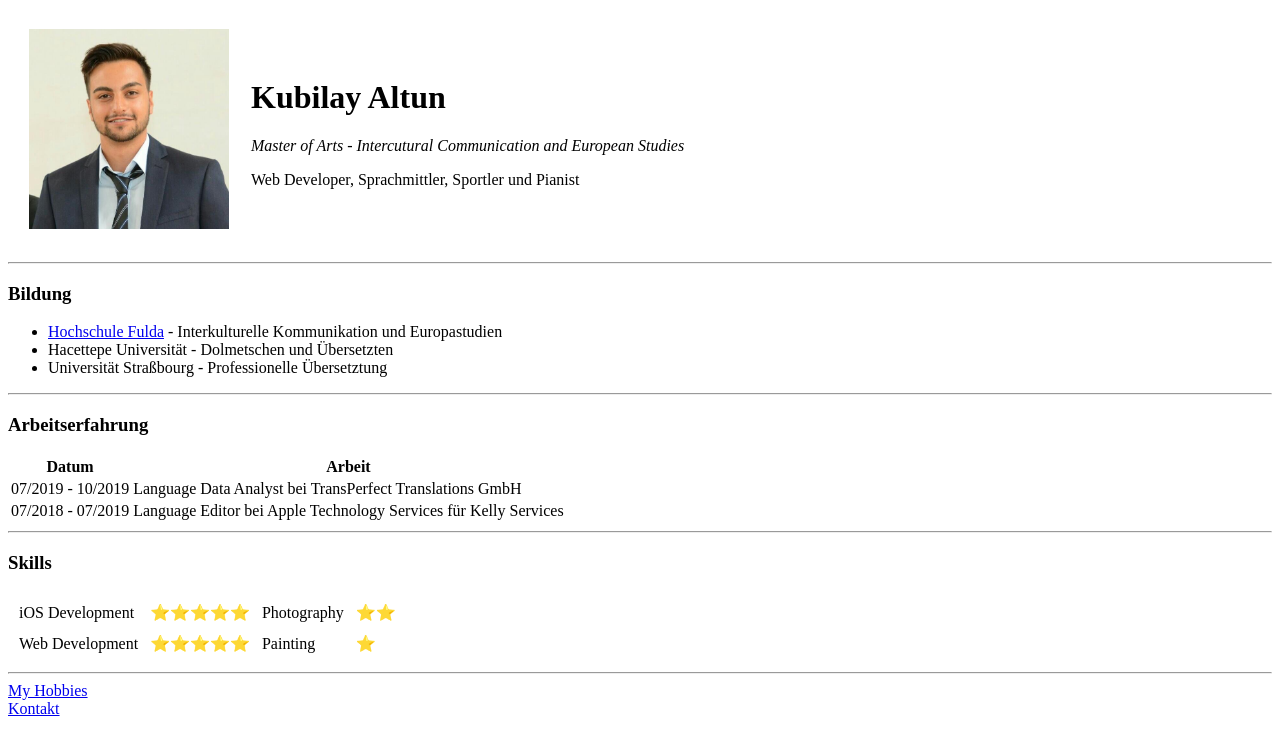
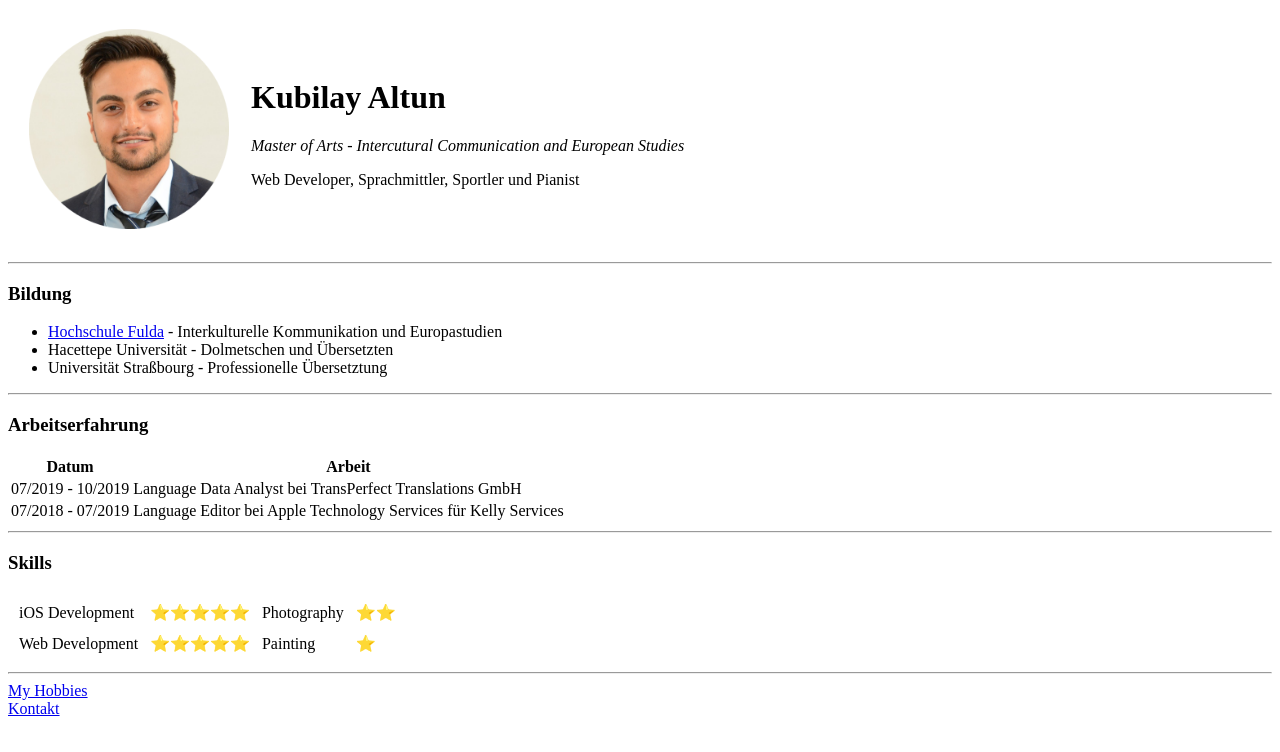
Before and after one commit to KubilayAltun/cv, a plain HTML site: page index.html in a window 1280 px wide. Drawn offline with Linux system fonts and the light colour scheme.

Commit message:
Update index.html

```diff
--- a/index.html
+++ b/index.html
@@ -7,7 +7,7 @@
   <body>
     <table cellspacing="20">
       <tr>
-        <td><img src="images/Kubilay.jpg" alt="Kubilay Profilbild" width="200" height="200"></td>
+        <td><img src="images/Kubi.png" alt="Kubilay Profilbild" width="200" height="200"></td>
         <td>  <h1> <strong> Kubilay Altun </strong> </h1>
           <p><em> Master of Arts - Intercutural Communication and European Studies</em></p>
           <p> Web Developer, Sprachmittler, Sportler und Pianist </p>
```
